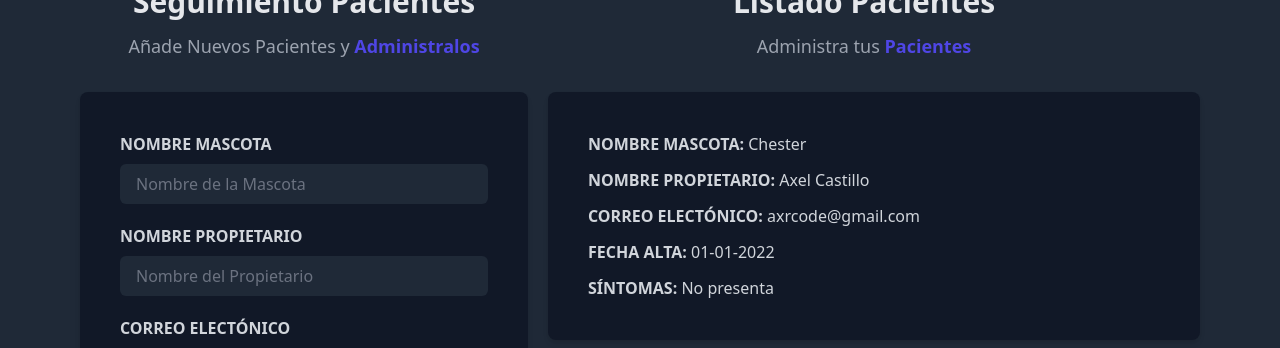
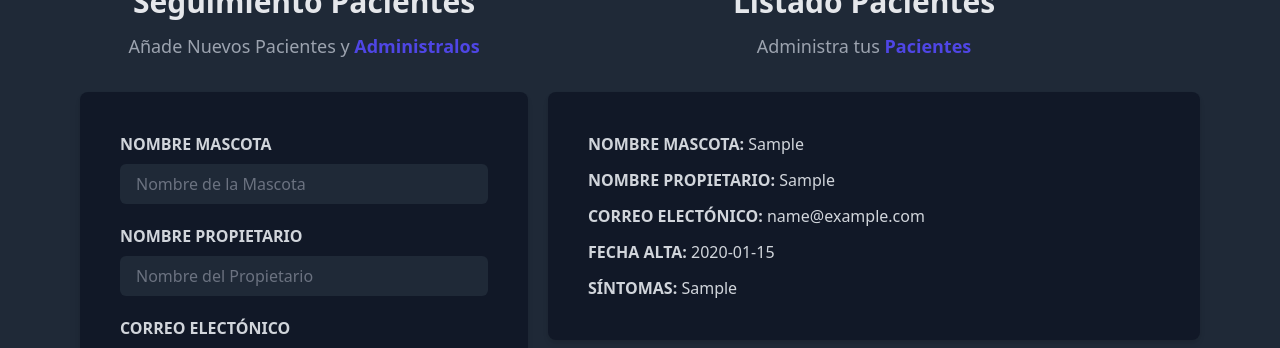
Before and after one commit to axrcode/dates-app, a React (Create React App) app: page / in a window 1280 px wide. Both pictures are taken after typing "Sample", "Sample", "name@example.com", "2020-01-15", "Sample" into the empty fields and a click on the input "Agregar Paciente". Shown: the part 240-588 px from the top of the page. Built offline with nearby package versions, Linux system fonts and the light colour scheme.

Commit message:
Add mostrar los pacientes creados

```diff
--- a/src/App.js
+++ b/src/App.js
@@ -16,7 +16,9 @@ function App() {
                     pacientes={pacientes}
                     setPacientes={setPacientes}
                 />
-                <PatientsList />
+                <PatientsList
+                    pacientes={pacientes}
+                />
             </div>
         </div>
     );
--- a/src/components/Form.jsx
+++ b/src/components/Form.jsx
@@ -10,6 +10,13 @@ const Form = ({ pacientes, setPacientes }) => {
     const [ sintomas, setSintomas ] = useState('')
 
     const [ error, setError ] = useState(false)
+
+    const generarId = () => {
+        const random = Math.random().toString(36).substr(2)
+        const date = Date.now().toString(36)
+
+        return date + random
+    }
 
     const handleSubmit = (e) => {
         e.preventDefault()
@@ -28,7 +35,8 @@ const Form = ({ pacientes, setPacientes }) => {
             propietario,
             email,
             fecha,
-            sintomas
+            sintomas,
+            id: generarId()
         }
 
         //   Toma una copia del arreglo y agrega el objeto al final
--- a/src/components/Paciente.jsx
+++ b/src/components/Patient.jsx
@@ -1,42 +1,45 @@
-const Paciente = () => {
+const Patient = ({ paciente }) => {
+
+    const { nombre, propietario, email, fecha, sintomas } = paciente
+
     return (
         <div className="mt-5 md:ml-5 bg-gray-900 shadow-md rounded-lg p-10">
             <p className="font-bold mb-3 text-gray-300 uppercase">
                 Nombre Mascota: {''}
                 <span className="font-normal normal-case">
-                    Chester
+                    { nombre }
                 </span>
             </p>
 
             <p className="font-bold mb-3 text-gray-300 uppercase">
                 Nombre Propietario: {''}
                 <span className="font-normal normal-case">
-                    Axel Castillo
+                    { propietario }
                 </span>
             </p>
 
             <p className="font-bold mb-3 text-gray-300 uppercase">
                 Correo Electónico: {''}
                 <span className="font-normal normal-case">
-                    axrcode@gmail.com
+                    { email }
                 </span>
             </p>
 
             <p className="font-bold mb-3 text-gray-300 uppercase">
                 Fecha Alta: {''}
                 <span className="font-normal normal-case">
-                    01-01-2022
+                    { fecha }
                 </span>
             </p>
 
             <p className="font-bold text-gray-300 uppercase">
                 Síntomas: {''}
                 <span className="font-normal normal-case">
-                    No presenta
+                    { sintomas }
                 </span>
             </p>
         </div>
     )
 }
 
-export default Paciente
+export default Patient
--- a/src/components/PatientsList.jsx
+++ b/src/components/PatientsList.jsx
@@ -1,6 +1,6 @@
-import Paciente from './Paciente'
+import Patient from './Patient'
 
-const PatientsList = () => {
+const PatientsList = ({ pacientes }) => {
     return (
         <div className="md:w-1/2 lg:w-3/5 pb-10">
             <h2 className="font-bold text-3xl text-center">
@@ -12,7 +12,14 @@ const PatientsList = () => {
                 <span className="text-indigo-600 font-bold">Pacientes</span>
             </p>
 
-            <Paciente />
+            {
+                pacientes.map( paciente => (
+                    <Patient
+                        key={paciente.id}
+                        paciente={paciente}
+                    />
+                ) )
+            }
 
         </div>
     )
```
